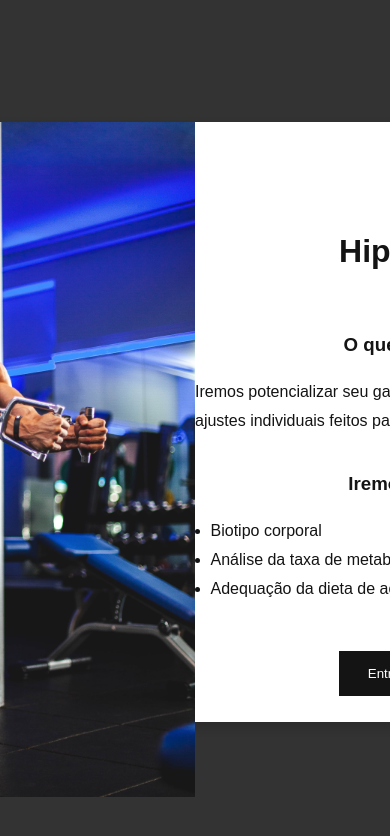
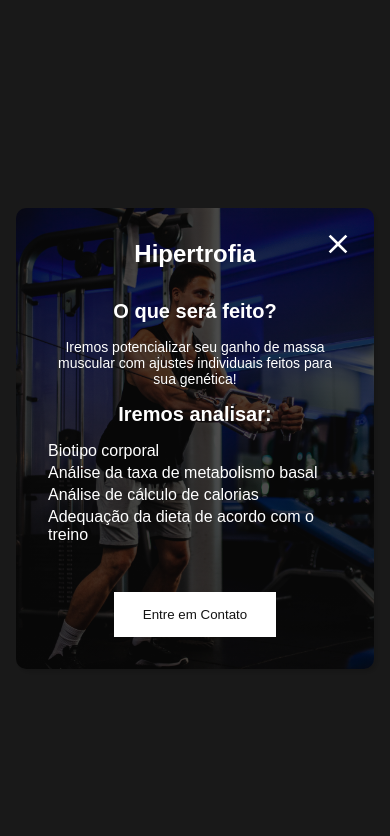
Before and after one commit to mateussp97/modal-reactjs, a React (Create React App) app: page / in a window 390 px wide. Both pictures are taken after a click on the button "Ver Mais". Shown: the top 836 px of the page. Built offline with nearby package versions, Linux system fonts and the light colour scheme.

Commit message:
upgrade: applying responsivity on Modal

```diff
--- a/package.json
+++ b/package.json
@@ -1,5 +1,5 @@
 {
-  "name": "modal",
+  "name": "modal-reactjs",
   "version": "0.1.0",
   "private": true,
   "dependencies": {
--- /dev/null
+++ b/src/App.css
@@ -0,0 +1,14 @@
+* {
+  box-sizing: border-box;
+  padding: 0;
+  margin: 0;
+}
+
+li {
+  list-style: none;
+}
+
+a {
+  text-decoration: none;
+  outline: none;
+}
--- a/src/App.js
+++ b/src/App.js
@@ -1,4 +1,5 @@
 import React, { useState } from "react";
+import "./App.css";
 import styled from "styled-components";
 import { Modal } from "./components/Modal/Modal";
 import { GlobalStyle } from "./globalStyles";
--- a/src/components/Modal/Modal.js
+++ b/src/components/Modal/Modal.js
@@ -2,57 +2,93 @@ import React, { useRef, useEffect, useCallback } from "react";
 import { useSpring, animated } from "react-spring";
 import styled from "styled-components";
 import { MdClose } from "react-icons/md";
-import Fitness from "../../image/modal.jpg";
+import modalImage from "../../image/modal.jpg";
 
 const Background = styled.div`
   width: 100%;
   height: 100%;
-  background: rgba(0, 0, 0, 0.8);
+  top: 0;
+  right: 0;
+  left: 0;
+  bottom: 0;
+  background: rgba(0, 0, 0, 0.9);
   position: fixed;
   display: flex;
   justify-content: center;
   align-items: center;
+  padding: 0 1rem;
 `;
 
 const ModalWrapper = styled.div`
-  width: 900px;
-  height: 600px;
-  box-shadow: 0 5px 16px rgba(0, 0, 0, 0.2);
+  width: 100%;
+  height: 100%;
+  max-width: 900px;
+  margin: 2rem auto 0 auto;
+  box-shadow: 3px 3px 6px rgba(0, 0, 0, 0.2);
   background: #fff;
-  color: #000;
   display: grid;
   grid-template-columns: 1fr 1fr;
   position: relative;
-  z-index: 10;
+  z-index: 999;
   border-radius: 10px;
+
+  @media screen and (max-width: 676px) {
+    grid-template-columns: 1fr;
+    background: linear-gradient(
+        to right,
+        rgba(0, 0, 0, 0.7),
+        rgba(0, 0, 0, 0.7)
+      ),
+      url(${modalImage});
+    background-position: center;
+    background-size: cover;
+    color: #ffffff;
+  }
 `;
 
 const ModalImg = styled.img`
   width: 100%;
-  height: 100%;
-  border-radius: 9px 0 0 9px;
-  background: #000;
+  max-height: 675px;
+  border-radius: 7px 0 0 7px;
+  @media screen and (max-width: 676px) {
+    display: none;
+  }
 `;
 
 const ModalContent = styled.div`
   display: flex;
   flex-direction: column;
-  justify-content: center;
+  justify-content: space-evenly;
   align-items: center;
-  text-align: start;
-  line-height: 1.8;
-  color: #141414;
+  text-align: center;
+  padding: 2rem;
 
   h1 {
-    margin-bottom: 3rem;
+    font-size: clamp(1.5rem, 2vw, 2.25rem);
+    margin-bottom: 1rem;
   }
 
   h3 {
-    margin-bottom: 1rem;
+    font-size: clamp(1.25rem, 1.75vw, 1.75rem);
+    margin: 1rem 0;
   }
 
   p {
-    margin-bottom: 2rem;
+    font-size: clamp(0.875rem, 1vw, 1.25rem);
+    max-width: 500px;
+    padding: 0 0.75rem;
+
+    @media screen and (max-width: 676px) {
+      padding: 0 0.25rem;
+    }
+  }
+
+  li {
+    text-align: start;
+  }
+
+  li + li {
+    margin-top: 0.25rem;
   }
 
   button {
@@ -62,6 +98,11 @@ const ModalContent = styled.div`
     border: none;
     cursor: pointer;
     margin-top: 3rem;
+
+    @media screen and (max-width: 676px) {
+      background: #fff;
+      color: #141414;
+    }
   }
 `;
 
@@ -112,7 +153,7 @@ export const Modal = ({ showModal, setShowModal }) => {
         <Background ref={modalRef} onClick={closeModal}>
           <animated.div style={animation}>
             <ModalWrapper showModal={showModal}>
-              <ModalImg src={Fitness} alt="Fitness Boy" />
+              <ModalImg src={modalImage} alt="Fitness Boy" />
               <ModalContent>
                 <h1>Hipertrofia</h1>
                 <h3>O que será feito?</h3>
@@ -123,9 +164,8 @@ export const Modal = ({ showModal, setShowModal }) => {
                 <h3>Iremos analisar:</h3>
                 <ul>
                   <li>Biotipo corporal</li>
-                  <li>
-                    Análise da taxa de metabolismo basal e cálculo de calorias
-                  </li>
+                  <li>Análise da taxa de metabolismo basal</li>
+                  <li>Análise de cálculo de calorias</li>
                   <li>Adequação da dieta de acordo com o treino</li>
                 </ul>
                 <button>Entre em Contato</button>
```
Also changed, not shown: 1 other file (tests, documents, lock files or other folders).
